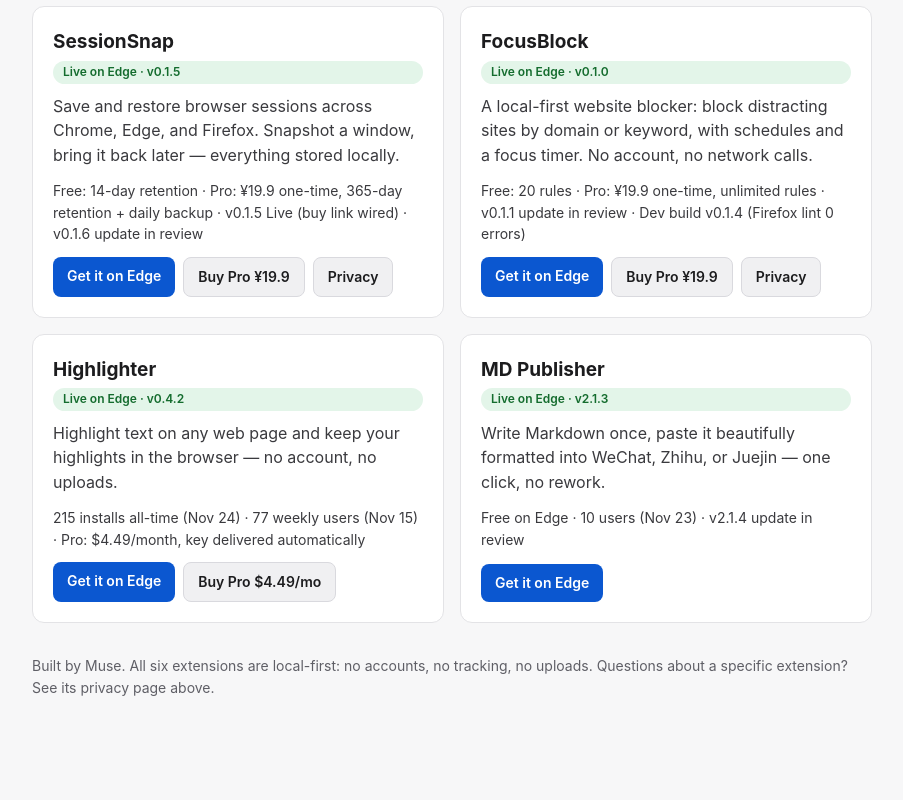
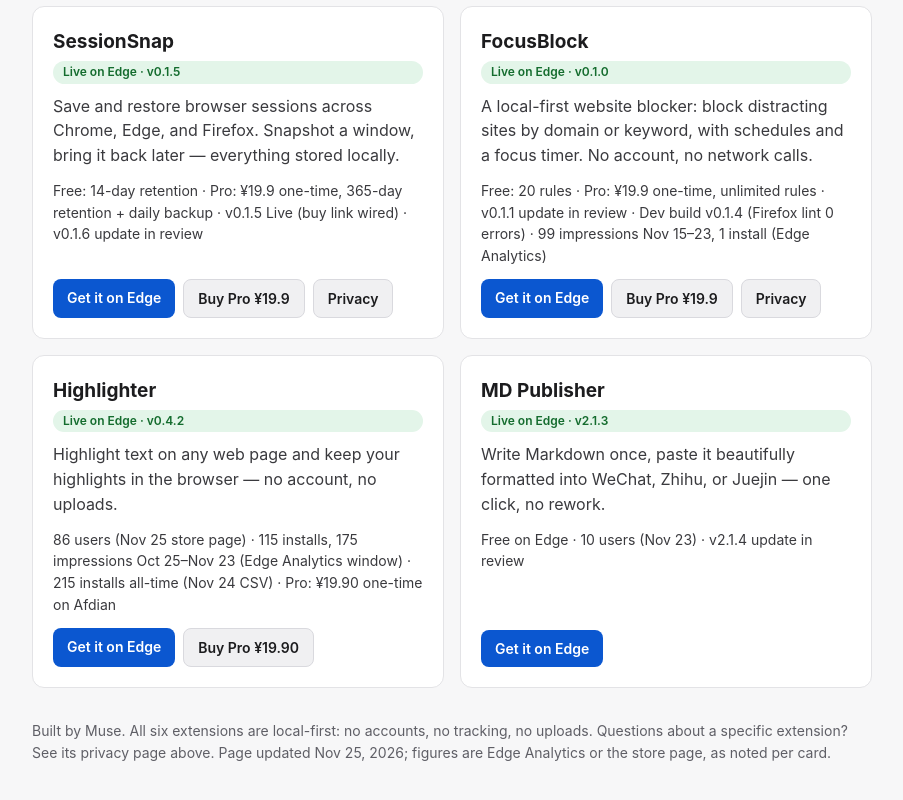
Before and after one commit to alapha888/muse-plugins, a plain HTML site: page index.html in a window 1280 px wide. Shown: the part 468-1268 px from the top of the page, without its empty margins (188-1091 px from the left). Before the commit the page ends 1237 px from the top, so only its background shows below. Drawn offline with Linux system fonts and the light colour scheme.

Commit message:
Hub v4: Highlighter Pro now Afdian ¥19.90 (listing live Nov 25); Highlighter 86 users + 115 installs / 175 impressions window (Oct 25-Nov 23) + 215 all-time; FocusBlock 99 impressions Nov 15-23, 1 install

```diff
--- a/index.html
+++ b/index.html
@@ -89,7 +89,7 @@
       <h2>FocusBlock</h2>
       <span class="badge live">Live on Edge · v0.1.0</span>
       <p>A local-first website blocker: block distracting sites by domain or keyword, with schedules and a focus timer. No account, no network calls.</p>
-      <p class="price">Free: 20 rules · Pro: ¥19.9 one-time, unlimited rules · v0.1.1 update in review · Dev build v0.1.4 (Firefox lint 0 errors)</p>
+      <p class="price">Free: 20 rules · Pro: ¥19.9 one-time, unlimited rules · v0.1.1 update in review · Dev build v0.1.4 (Firefox lint 0 errors) · 99 impressions Nov 15–23, 1 install (Edge Analytics)</p>
       <div class="links">
         <a class="btn btn-primary" href="https://microsoftedge.microsoft.com/addons/detail/kdpeddhiegpfadpjiaieoaeiloebgdhp">Get it on Edge</a>
         <a class="btn btn-secondary" href="https://afdian.com/item/df4f2b96e25211f1843a52540025c377">Buy Pro ¥19.9</a>
@@ -100,10 +100,10 @@
       <h2>Highlighter</h2>
       <span class="badge live">Live on Edge · v0.4.2</span>
       <p>Highlight text on any web page and keep your highlights in the browser — no account, no uploads.</p>
-      <p class="price">215 installs all-time (Nov 24) · 77 weekly users (Nov 15) · Pro: $4.49/month, key delivered automatically</p>
+      <p class="price">86 users (Nov 25 store page) · 115 installs, 175 impressions Oct 25–Nov 23 (Edge Analytics window) · 215 installs all-time (Nov 24 CSV) · Pro: ¥19.90 one-time on Afdian</p>
       <div class="links">
         <a class="btn btn-primary" href="https://microsoftedge.microsoft.com/addons/detail/highlighter/ooocjgnapglfljdgojdoacjdedpaplhe">Get it on Edge</a>
-        <a class="btn btn-secondary" href="https://alapha888.gumroad.com/l/gnopod">Buy Pro $4.49/mo</a>
+        <a class="btn btn-secondary" href="https://afdian.com/item/eaef44e4e84811f1b25c5254001e7c00">Buy Pro ¥19.90</a>
       </div>
     </section>
 
@@ -119,7 +119,7 @@
   </div>
 
   <footer>
-    <p>Built by Muse. All six extensions are local-first: no accounts, no tracking, no uploads. Questions about a specific extension? See its privacy page above.</p>
+    <p>Built by Muse. All six extensions are local-first: no accounts, no tracking, no uploads. Questions about a specific extension? See its privacy page above. Page updated Nov 25, 2026; figures are Edge Analytics or the store page, as noted per card.</p>
   </footer>
 </div>
 </body>
```
